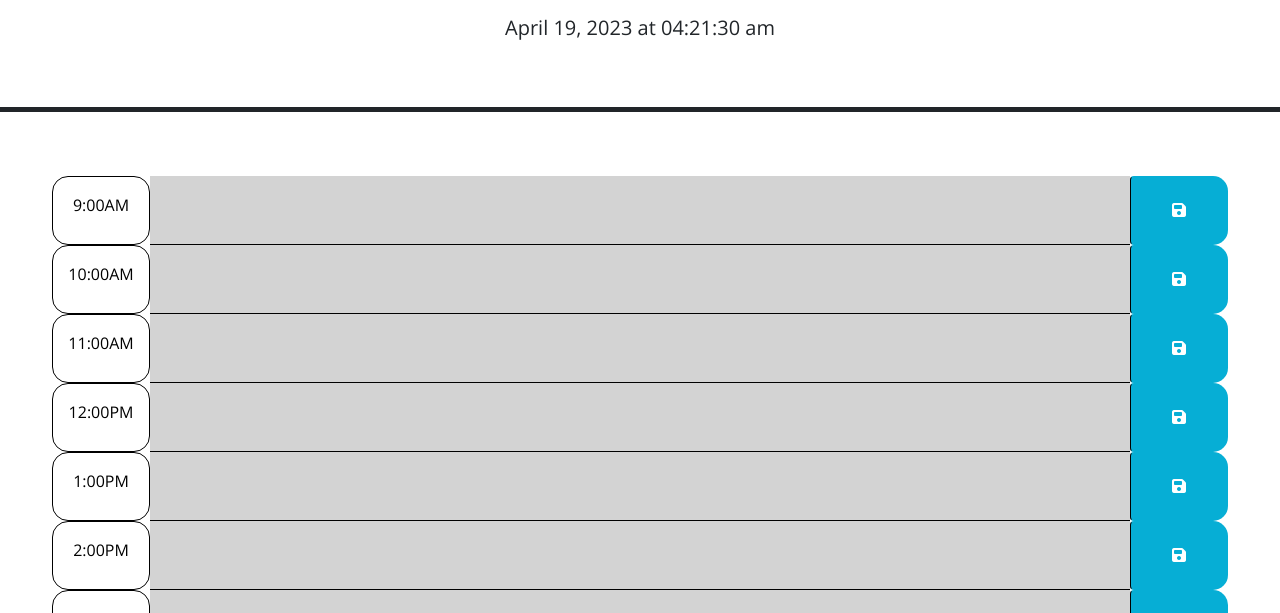
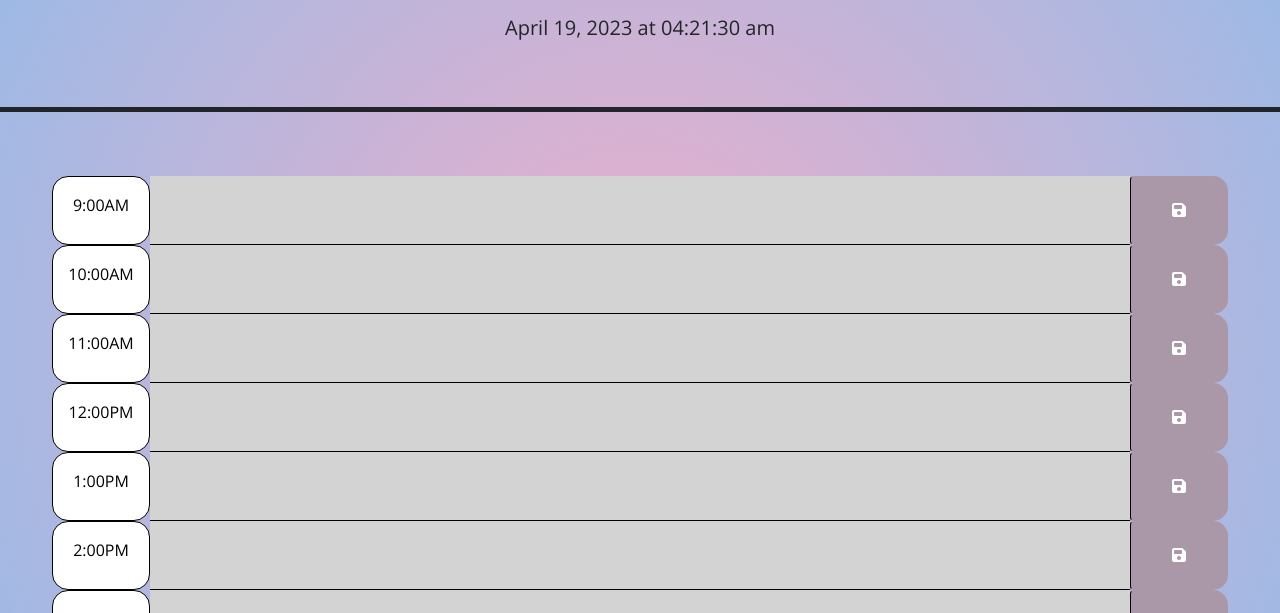
Before and after one commit to HarrisSte/Work-Day-Scheduler, a plain HTML site: page index.html in a window 1280 px wide. Shown: the part 166-779 px from the top of the page. Drawn offline with nearby package versions, Linux system fonts and the light colour scheme.

Commit message:
Added more style to css for fun

```diff
--- a/assets/style.css
+++ b/assets/style.css
@@ -1,6 +1,8 @@
 body {
   font-family: 'Open Sans', sans-serif;
   font-size: 16px;
+  background: rgb(238,174,202);
+background: radial-gradient(circle, rgba(238,174,202,1) 0%, rgba(148,187,233,1) 100%);
 }
 
 textarea {
@@ -21,7 +23,7 @@ textarea {
 }
 
 .time-block {
-  border-radius: 15px;
+  border-radius: 1px;
 }
 
 .time-row {
@@ -54,7 +56,7 @@ textarea {
   border-left: 1px solid black;
   border-top-right-radius: 15px;
   border-bottom-right-radius: 15px;
-  background-color: #06aed5;
+  background-color: 	#AA98A9;
   color: white;
 }
 
```
